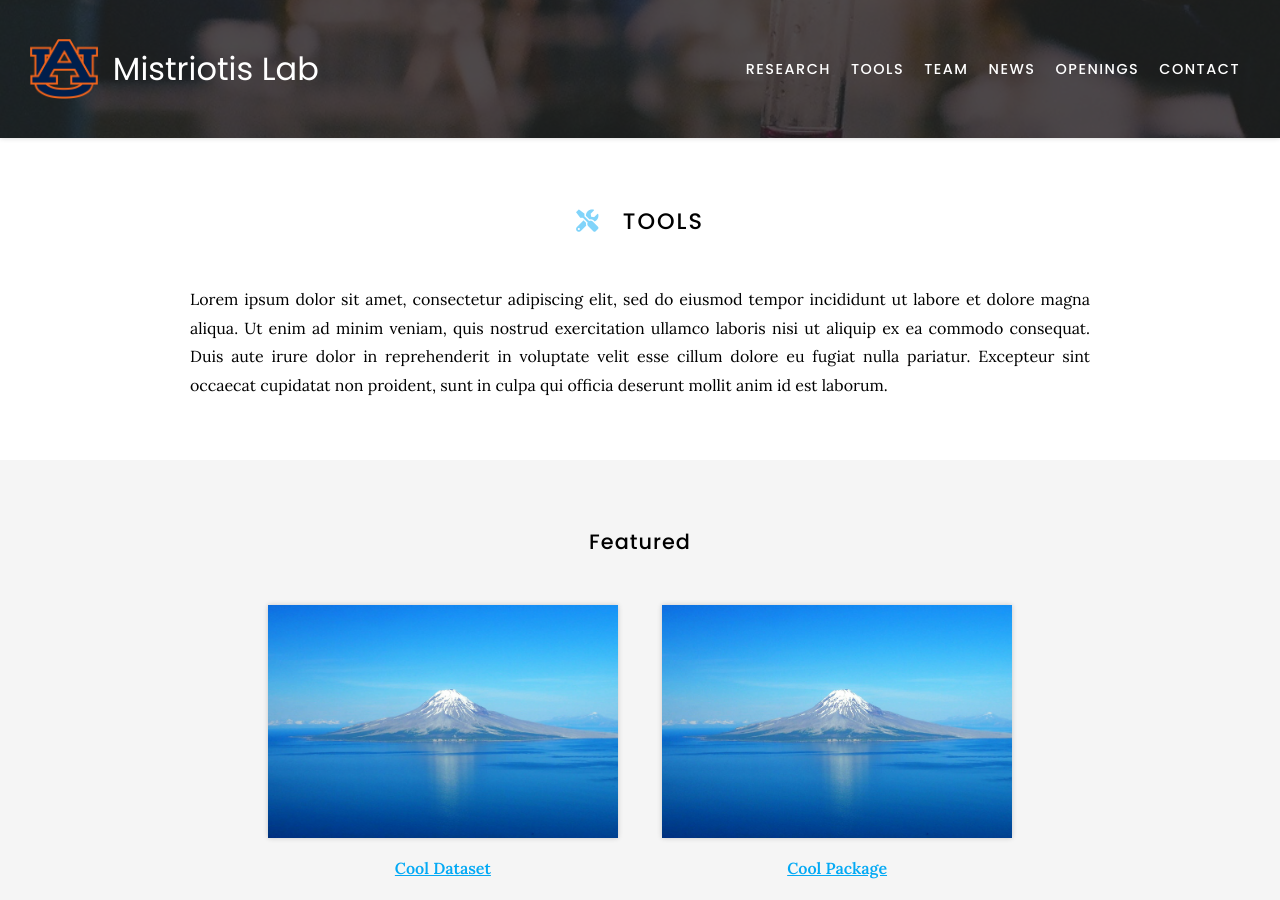
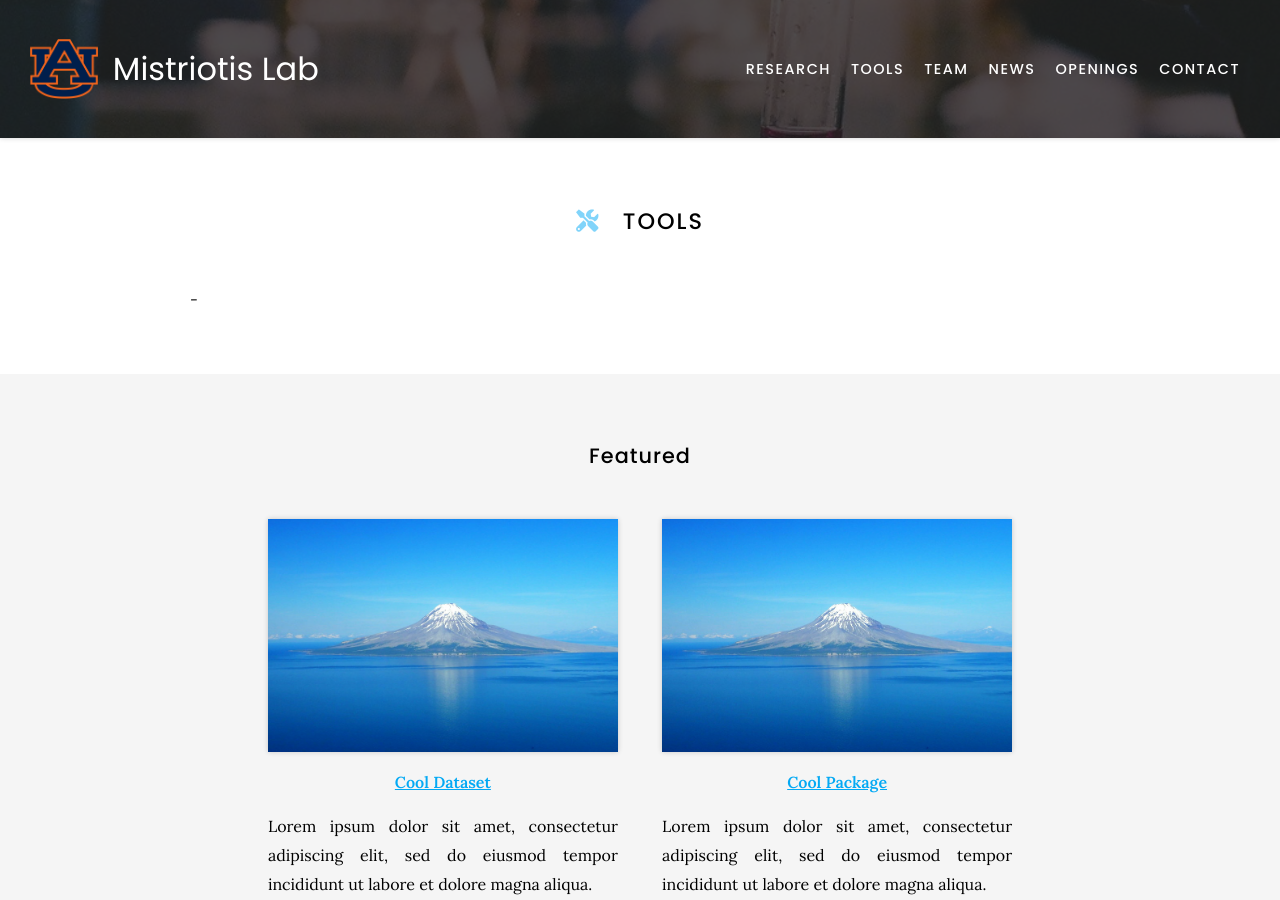
Before and after one commit to mistriotis-lab/mistriotis-lab.github.io, a Jekyll site: the page built from tools/index.md, in a window 1280 px wide and 900 px high. Built offline with Jekyll 4.4.1, drawn with Linux system fonts in a browser that asks for light colours; nearby versions of some CDN libraries.

Commit message:
Update index.md

```diff
--- a/tools/index.md
+++ b/tools/index.md
@@ -7,10 +7,7 @@
 
 # <i class="fas fa-tools"></i>Tools
 
-Lorem ipsum dolor sit amet, consectetur adipiscing elit, sed do eiusmod tempor incididunt ut labore et dolore magna aliqua.
-Ut enim ad minim veniam, quis nostrud exercitation ullamco laboris nisi ut aliquip ex ea commodo consequat.
-Duis aute irure dolor in reprehenderit in voluptate velit esse cillum dolore eu fugiat nulla pariatur.
-Excepteur sint occaecat cupidatat non proident, sunt in culpa qui officia deserunt mollit anim id est laborum.
+-
 
 {% include search-info.html %}
 
```
